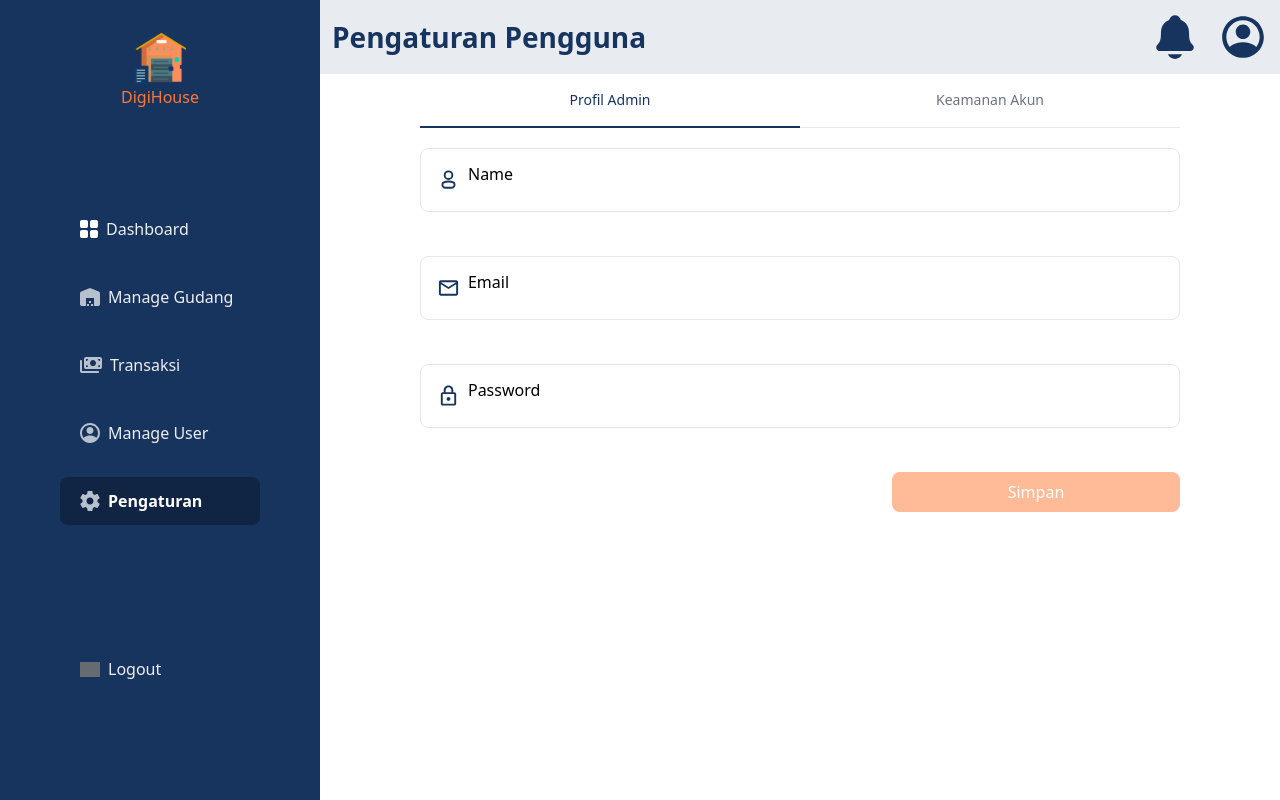
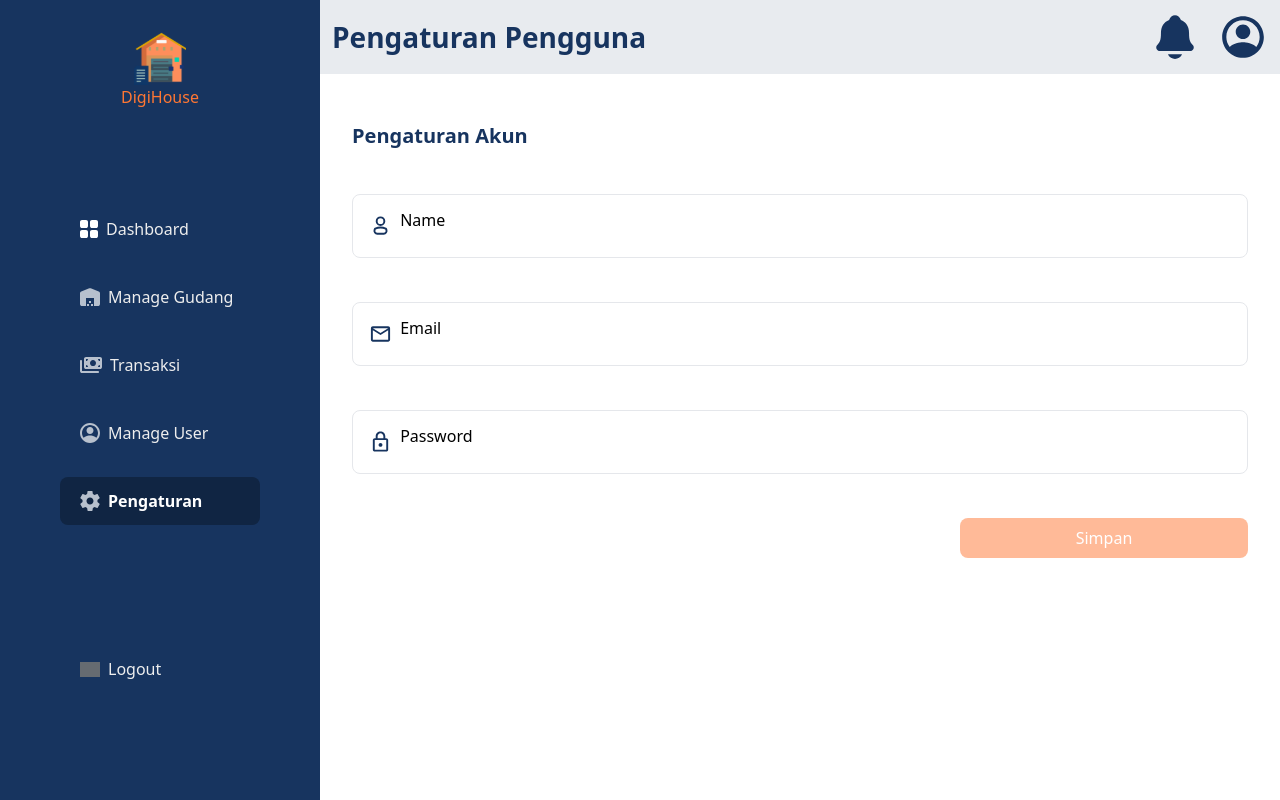
Before and after one commit to Capstone-Tim-12/warehouse-managament-system-fe, a React (Vite) app: page /admin/pengaturan in a window 1280 px wide. Built offline with nearby package versions, Linux system fonts and the light colour scheme; grey boxes are pictures that could not be loaded.

Commit message:
update pengaturan admin non-tabs

```diff
--- a/src/pages/admin/setting/index.jsx
+++ b/src/pages/admin/setting/index.jsx
@@ -1,15 +1,8 @@
-import { useState } from 'react'
 import Profile from '../../../components/admin-setting/Profile'
-import Security from '../../../components/admin-setting/Security'
 import SidebarAdmin from '../../../components/global-component/SidebarAdmin'
 import TopBar from '../../../components/global-component/TopBar'
 
 const AdminSetting = () => {
-  const [activeTab, setActiveTab] = useState('profile');
-
-  const handleTabClick = (tab) => {
-    setActiveTab(tab);
-  };
 
   return (
     <div className="bg-white">
@@ -17,34 +10,14 @@ const AdminSetting = () => {
         <SidebarAdmin />
         <div>
           <TopBar title={"Pengaturan Pengguna"} />
-          <div className="mx-[100px] max-w-screen-lg">
-            <div className=" text-sm font-medium text-center text-gray-500 border-b border-gray-200 dark:text-gray-400 dark:border-gray-700">
-              <ul className="grid grid-cols-2 -mb-px">
-                <li>
-                  <a
-                    href="#"
-                    className={`w-full p-4 border-b-2 border-transparent rounded-t-lg hover:text-cloud-burst-600 hover:border-cloud-burst-600  ${activeTab === 'profile' ? 'text-cloud-burst-500 border-b-2 !border-cloud-burst-500' : ''
-                      }`}
-                    onClick={() => handleTabClick('profile')}
-                  >
-                    Profil Admin
-                  </a>
-                </li>
-                <li>
-                  <a
-                    href="#"
-                    className={`w-full p-4 border-b-2 border-transparent rounded-t-lg hover:text-cloud-burst-600 hover:border-cloud-burst-600 ${activeTab === 'security' ? 'text-cloud-burst-500 border-b-2 !border-cloud-burst-500' : ''
-                      }`}
-                    onClick={() => handleTabClick('security')}
-                  >
-                    Keamanan Akun
-                  </a>
-                </li>
-              </ul>
-            </div>
-            <div className="my-5">
-              {activeTab === 'profile' && <Profile />}
-              {activeTab === 'security' && <Security />}
+          <div className="mx-8 max-w-screen-lg max-h-screen">
+            <div>
+              <div>
+                <h1
+                  className='py-3 font-bold text-cloud-burst-500 text-xl mb-8 mt-9'
+                >Pengaturan Akun</h1>
+              </div>
+              <Profile />
             </div>
           </div>
         </div>
```
